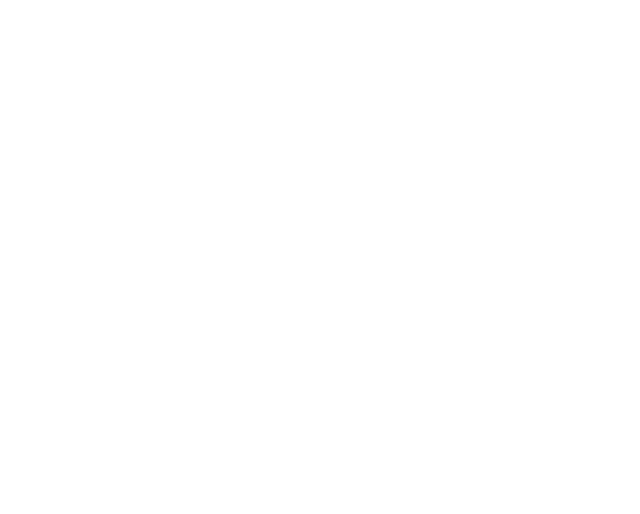
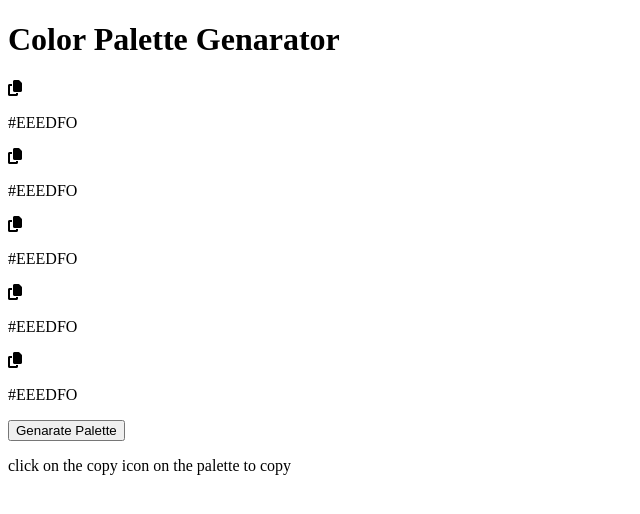
Before and after one commit to charlieScript/Color-Palette-Genarator, a plain HTML site: page index.html in a window 1280 px wide. Shown: the whole page, without its empty margins (0-640 px from the left). Drawn offline with Linux system fonts and the light colour scheme.

Commit message:
finshed the html

```diff
--- a/index.html
+++ b/index.html
@@ -3,10 +3,45 @@
 <head>
     <meta charset="UTF-8">
     <meta name="viewport" content="width=device-width, initial-scale=1.0">
-    <title>Colorix</title>
+    <title>ColoriX</title>
     <link rel="stylesheet" href="style.css">
+    <link rel="stylesheet" href="../../font-awesome/font-awesome.min.css">
 </head>
 <body>
+    <div class="container">
+        <h1>Color Palette Genarator</h1>
+        <div class="color-palette">
+            <div class="cards">
+                <i class="fa fa-copy"></i>
+                <div class="color-tab"></div>
+                <p class="color-code">#EEEDFO</p>
+            </div>
+            <div class="cards">
+                <i class="fa fa-copy"></i>
+                <div class="color-tab"></div>
+                <p class="color-code">#EEEDFO</p>
+            </div>
+            <div class="cards">
+                <i class="fa fa-copy"></i>
+                <div class="color-tab"></div>
+                <p class="color-code">#EEEDFO</p>
+            </div>
+            <div class="cards">
+                <i class="fa fa-copy"></i>
+                <div class="color-tab"></div>
+                <p class="color-code">#EEEDFO</p>
+            </div>
+            <div class="cards">
+                <i class="fa fa-copy"></i>
+                <div class="color-tab"></div>
+                <p class="color-code">#EEEDFO</p>
+            </div>
+        </div>
+
+        <button class="generate">Genarate Palette</button>
+
+        <p>click on the copy icon on the palette to copy</p>
+    </div>
     <script src="app.js"></script>
 </body>
 </html>
```
